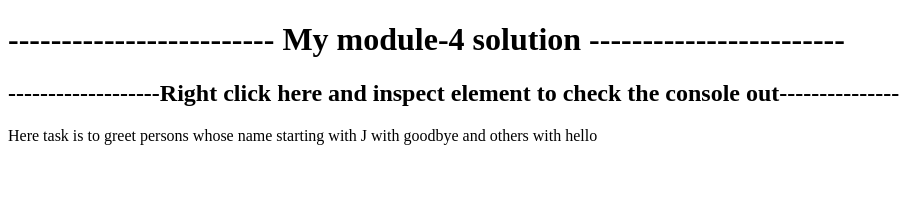
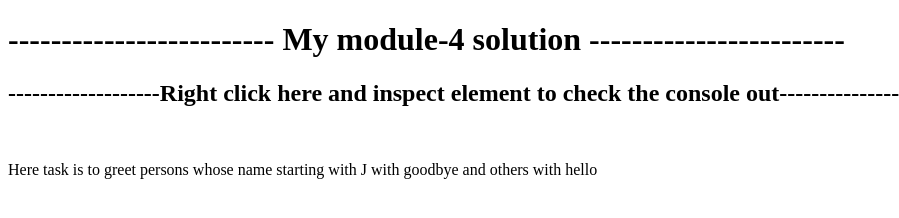
Before and after one commit to ShivaTeja25/ShivaTeja25.github.io, a plain HTML site: page mod-4/index.html in a window 1280 px wide. Shown: the whole page, without its empty margins (0-899 px from the left). Drawn offline with Linux system fonts and the light colour scheme.

Commit message:
Update index.html
Here task is to greet persons whose name starting with J with goodbye and others with hello

```diff
--- a/mod-4/index.html
+++ b/mod-4/index.html
@@ -5,7 +5,7 @@
 </head>
 <body>
 	<h1>------------------------- My module-4 solution ------------------------</h1>
-  <h2>-------------------Right click here and inspect element to check the console out--------------------</h2>
+  <h2>-------------------Right click here and inspect element to check the console out--------------------</h2><br>
 	<p>Here task is to greet persons whose name starting with J with goodbye and others with hello </p>
 	<script src="script.js" ="text/javascript">
 
```
